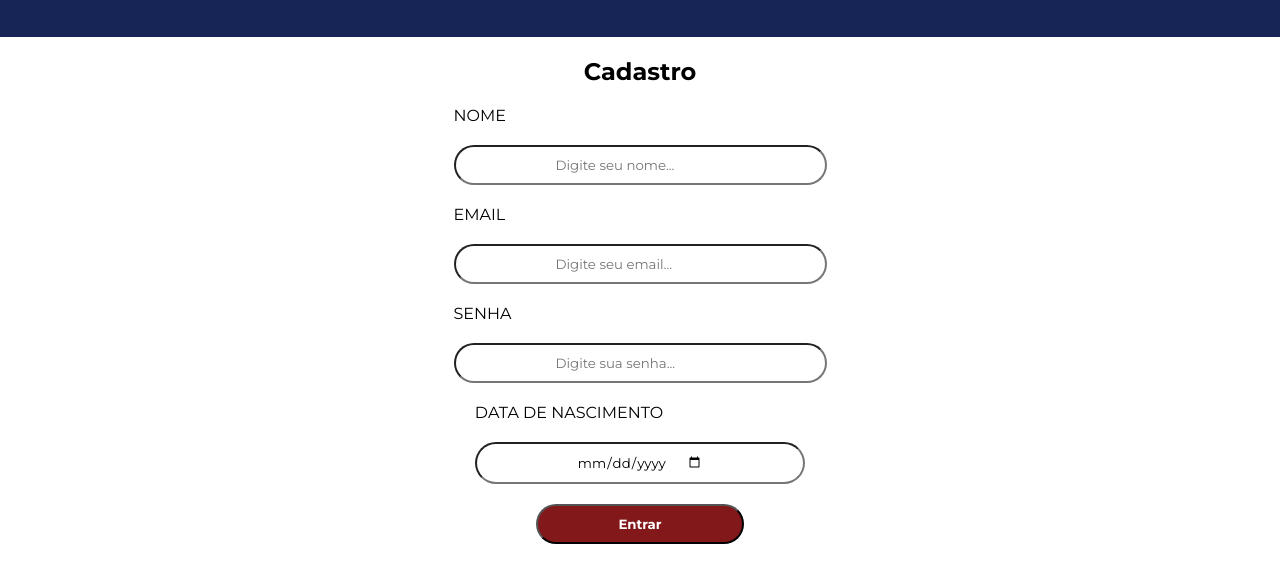
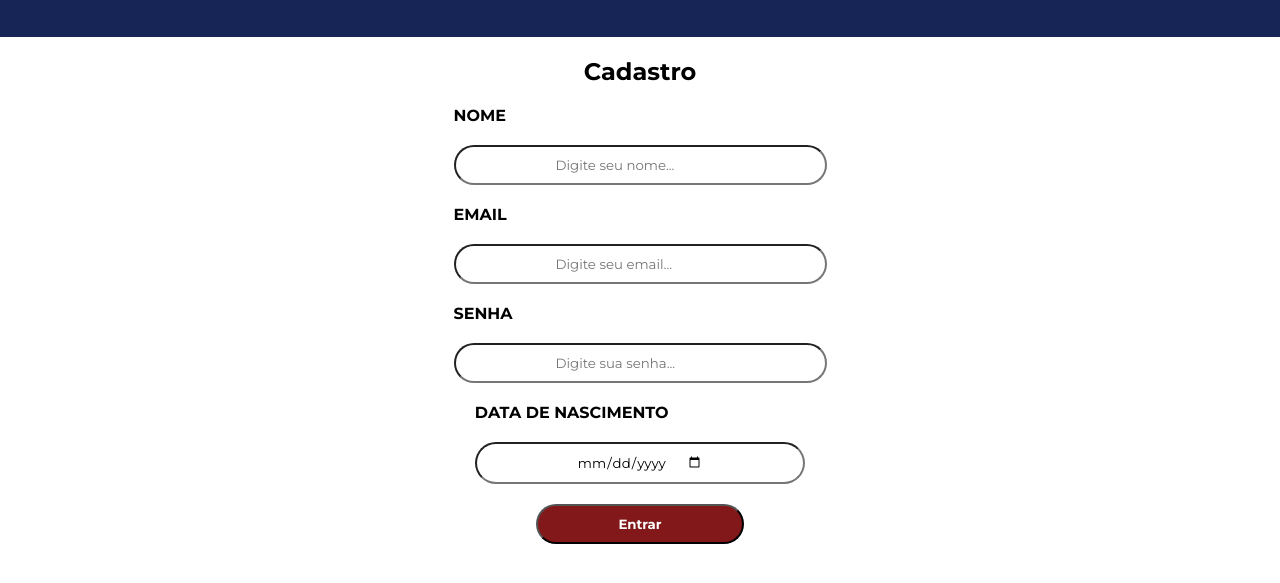
Before and after one commit to VictorRaphael14/Trabalho_CoreiaDoSul, a plain HTML site: page pagina1.html in a window 1280 px wide. Shown: the part 111-694 px from the top of the page. Drawn offline with Linux system fonts and the light colour scheme.

Commit message:
Continuação do código

```diff
--- a/pagina1.html
+++ b/pagina1.html
@@ -24,22 +24,22 @@
 
         <form>
             <div class="nome">
-                <label for="">NOME</label>
+                <label for=""><strong>NOME</strong></label>
                 <input type="text" placeholder="Digite seu nome...">
             </div>
 
             <div class="email">
-                <label for="">EMAIL</label>
+                <label for=""><strong>EMAIL</strong></label>
                 <input type="email" placeholder="Digite seu email...">
             </div>
 
             <div class="senha">
-                <label for="">SENHA</label>
+                <label for=""><strong>SENHA</strong></label>
                 <input type="password" placeholder="Digite sua senha...">
             </div>
 
             <div class="data">
-                <label for="">DATA DE NASCIMENTO</label>
+                <label for=""><strong>DATA DE NASCIMENTO</strong></label>
                 <input type="date">
             </div>
 
```
Also changed, not shown: pagina2.html (+2 -2 lines).
